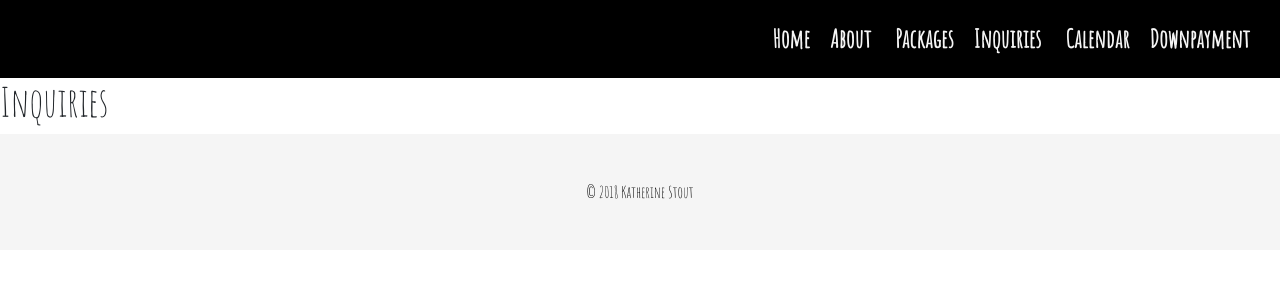
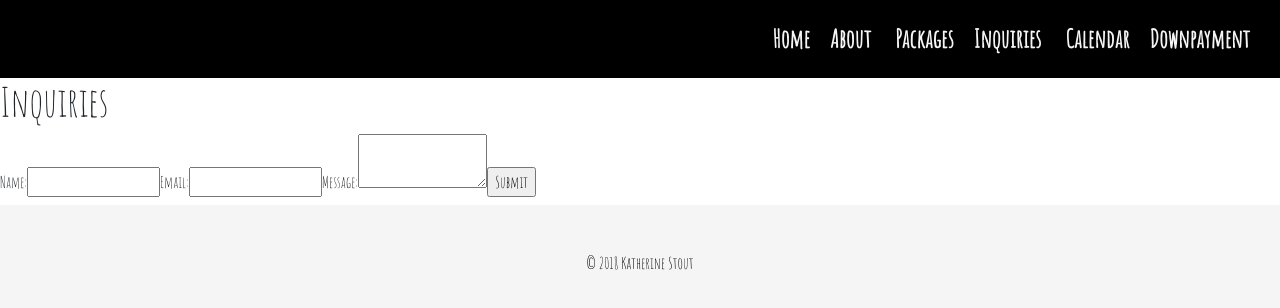
Before and after one commit to katherinestout/PhotoWebsite_PayPal_React, a React (Create React App) app in the folder client/: page /inquiries in a window 1280 px wide. Shown: the top 308 px of the page. Built offline with nearby package versions, Linux system fonts and the light colour scheme; what react-async-script-loader would draw is missing.

Commit message:
creating form

```diff
--- a/client/package.json
+++ b/client/package.json
@@ -3,6 +3,7 @@
   "version": "0.1.0",
   "private": true,
   "dependencies": {
+    "axios": "^0.18.0",
     "dotenv": "^6.2.0",
     "react": "^16.8.1",
     "react-async-script-loader": "^0.3.0",
--- a/client/src/components/layout/Inquiries.js
+++ b/client/src/components/layout/Inquiries.js
@@ -1,10 +1,55 @@
-import React, { Component } from 'react'
+import React, { Component } from 'react';
 
 class Inquiries extends Component {
+  constructor(){
+    super();
+    this.state ={
+      name: 'Your Name',
+      email: 'Email@email.com',
+      message: 'Your Message'
+    };
+    this.handleChange = this.handleChange.bind(this);
+  }
+
+  handleChange(event) {
+    this.setState({ [event.target.name]: event.target.value });
+    console.log(this.state.value);
+  }
+
+
   render() {
     return (
-      <div>
+      <div className="inquiries">
           <h1>Inquiries</h1>
+          <form onSubmit={this.handleSubmit}>
+        <label>
+          Name:
+          <input type="text"
+          onChange={this.handleChange}
+          name="name" />
+        </label>
+
+        <label>
+          Email:
+          <input type="email"
+          onChange={this.handleChange}
+          name="email"/>
+        </label>
+
+        <label>
+          Message:
+          <textarea onChange={this.handleChange}
+          type="textarea"
+          name="message"/>
+        </label>
+
+
+
+
+        <input
+        type="submit"
+        value="Submit" />
+      </form>
 
       </div>
     )
```
Also changed, not shown: 1 other file (tests, documents, lock files or other folders).
